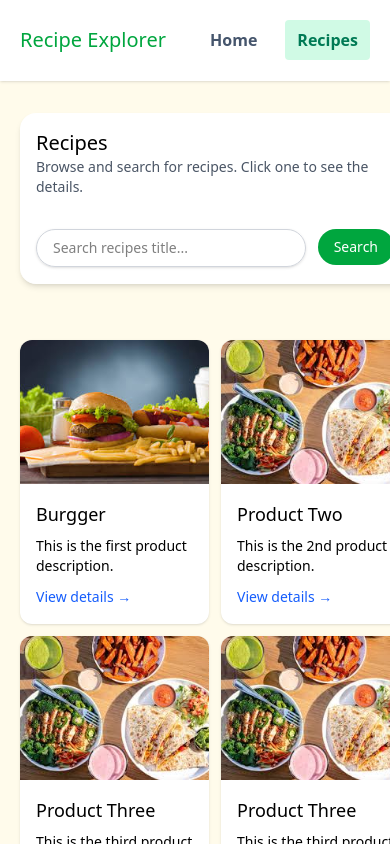
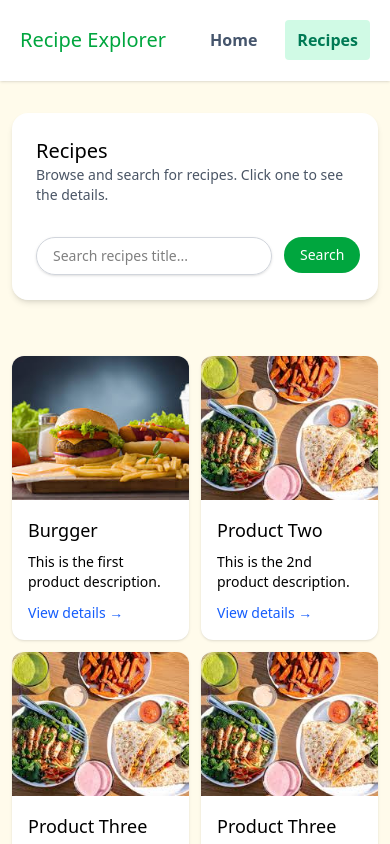
Before and after one commit to arsuhan677/React-Recipes-Explore-SA, a React (Vite) app: page /product in a window 390 px wide. Shown: the top 844 px of the page. Built offline with nearby package versions, Linux system fonts and the light colour scheme.

Commit message:
update for crad img

```diff
--- a/src/component/Home.jsx
+++ b/src/component/Home.jsx
@@ -4,7 +4,6 @@ import { NavLink } from "react-router";
 function Home(props) {
   return (
     <div className="mx-auto max-w-7xl px-4 py-10">
-    {/* <div className="bg-white border border-white shadow-sm container mx-5 sm:mx-auto py-8 px-5 sm:px-10 my-12 rounded-2xl"> */}
     <div className="bg-white border border-white shadow-sm rounded-2xl p-10">
   <div className="mb-8 sm:mb-10">
     <p className="text-[18px] sm:text-[20px] uppercase text-green-400 mb-2 sm:mb-4">Welcome</p>
--- a/src/component/Product.jsx
+++ b/src/component/Product.jsx
@@ -203,9 +203,9 @@ function Product(props) {
   };
 
   return (
-    <div>
+    <div className="px-3">
       {/* Search Section */}
-  <div className="bg-white container mx-5 sm:mx-auto flex flex-col sm:flex-row items-start sm:items-center justify-between border-b border-white shadow-md p-4 sm:p-10 my-8 sm:my-12 rounded-2xl gap-4 sm:gap-0">
+      <div className="bg-white container mx-auto flex flex-col sm:flex-row items-start sm:items-center justify-between border-b border-white shadow-md p-6 sm:p-10 my-8 sm:my-12 rounded-2xl gap-4 sm:gap-0">
         <div className="mb-4 sm:mb-0">
           <h2 className="text-xl sm:text-2xl font-medium">Recipes</h2>
           <p className="text-gray-600 text-sm sm:text-base">
@@ -232,7 +232,7 @@ function Product(props) {
       </div>
 
       {/* Product Cards */}
-  <div className="container mx-5 sm:mx-auto grid grid-cols-2 sm:grid-cols-1 md:grid-cols-2 lg:grid-cols-4 gap-3 sm:gap-6 py-6 sm:py-10">
+      <div className="container mx-auto grid grid-cols-2 sm:grid-cols-1 md:grid-cols-2 lg:grid-cols-4 gap-3 sm:gap-6 py-6 sm:py-10">
         {filteredProducts.map((product) => (
           <NavLink
             key={product.id}
@@ -249,7 +249,9 @@ function Product(props) {
                 <h2 className="card-title text-lg sm:text-xl md:text-2xl font-medium mb-2">
                   {product.title}
                 </h2>
-            <p className="text-sm sm:text-base mb-2">{product.description}</p>
+                <p className="text-sm sm:text-base mb-2">
+                  {product.description}
+                </p>
                 <div className="card-actions justify-end">
                   <button className="text-blue-600 font-medium text-sm sm:text-base cursor-pointer">
                     View details →
@@ -262,7 +264,6 @@ function Product(props) {
       </div>
       <Outlet />
     </div>
-
   );
 }
 
--- a/src/component/ProductDetails.jsx
+++ b/src/component/ProductDetails.jsx
@@ -10,7 +10,7 @@ function ProductDetails(props) {
   const ingredients = state.ingredients;
   const steps = state.steps;
   return (
-    <div>
+    <div className="px-3">
       <div className="card bg-white rounded-2xl overflow-hidden my-12 shadow-sm container mx-auto flex flex-col lg:flex-row gap-6 lg:gap-10 p-5">
         {/* Img Section */}
         <div className="w-full lg:w-1/2">
```
Also changed, not shown: src/App.jsx (+4 -11 lines). Lines whose indentation alone changed are shown as unchanged.
